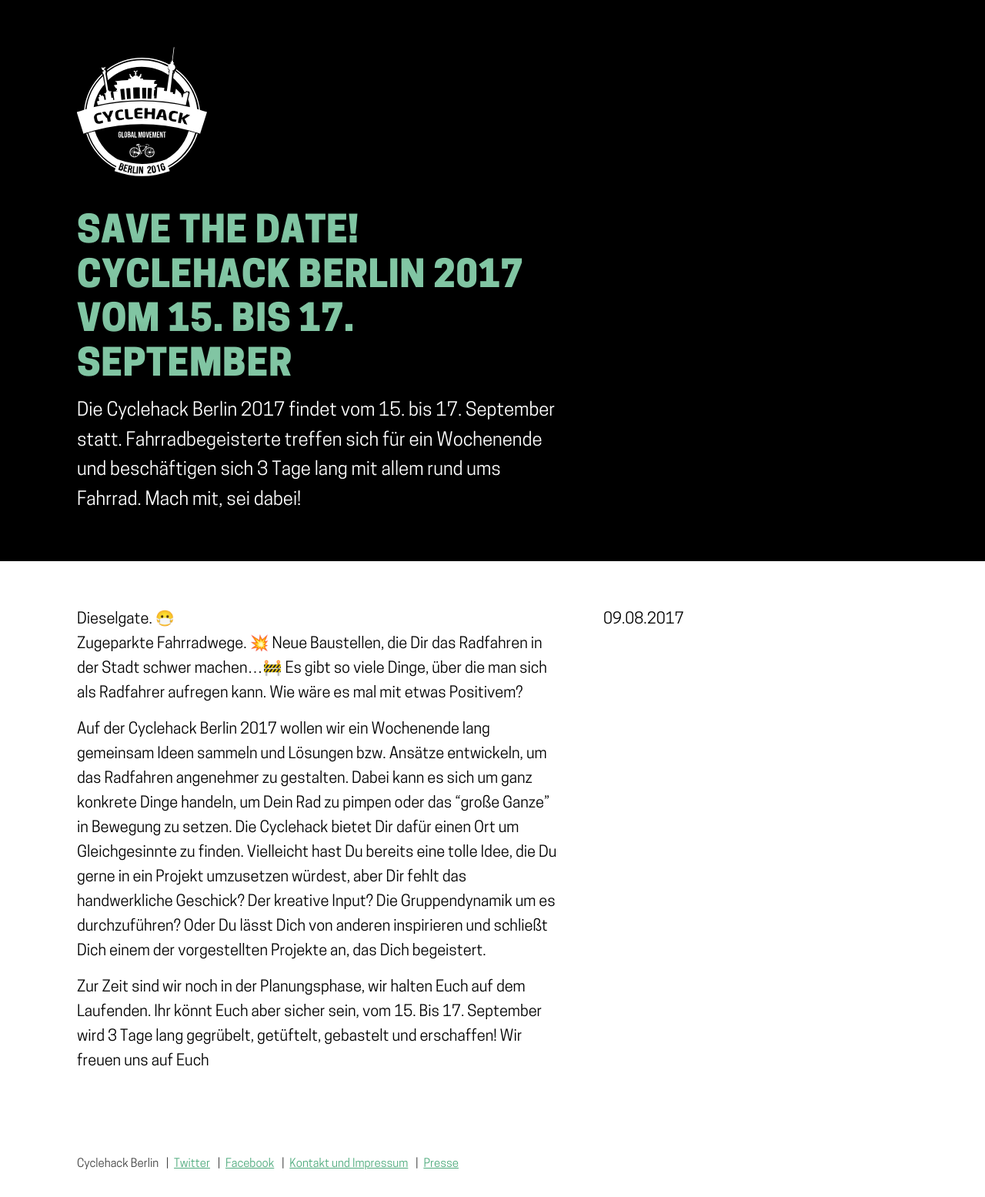
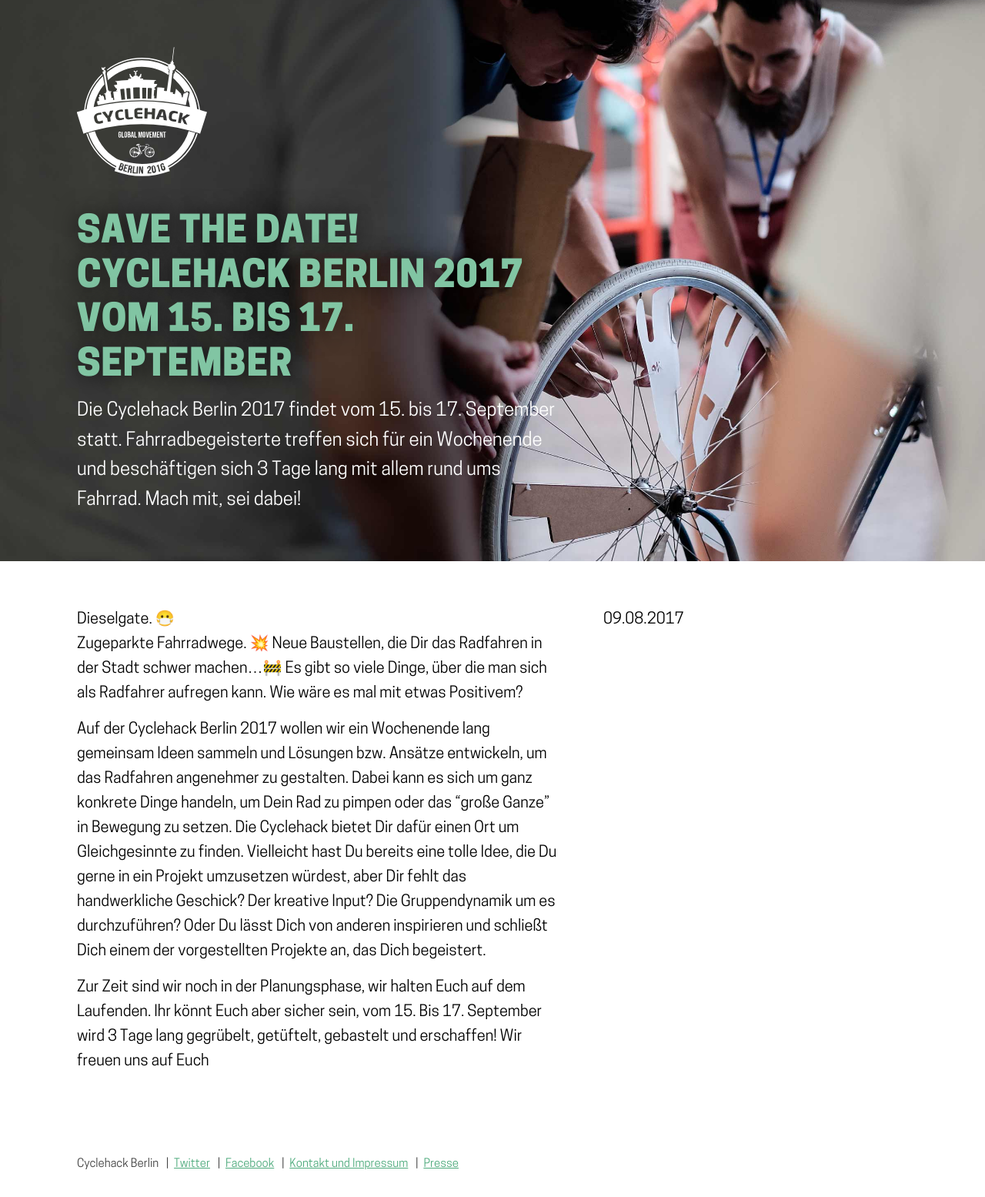
Before and after one commit to sjockers/cyclehackberlin.de, a Jekyll site: the page built from _posts/2017-08-09-save-the-date-cyclehack-berlin-2017-vom-15-bis-17-september.markdown, in a window 1280 px wide. Shown: the whole page at 77% size. Built offline with Jekyll 4.4.1, drawn with Linux system fonts in a browser that asks for light colours; our own code applies the rules of GitHub Pages for plain Markdown files.

Commit message:
Updated Save The Date Cyclehack Berlin 2017 Vom 15 Bis 17 September

```diff
--- a/_posts/2017-08-09-save-the-date-cyclehack-berlin-2017-vom-15-bis-17-september.markdown
+++ b/_posts/2017-08-09-save-the-date-cyclehack-berlin-2017-vom-15-bis-17-september.markdown
@@ -4,6 +4,7 @@
 lead: Die Cyclehack Berlin 2017 findet vom 15. bis 17. September statt. Fahrradbegeisterte
   treffen sich für ein Wochenende und beschäftigen sich 3 Tage lang mit allem rund
   ums Fahrrad. Mach mit, sei dabei!
+picture: "/assets/images/background-wheel.jpg"
 ---
 
 Dieselgate. 😷
```
